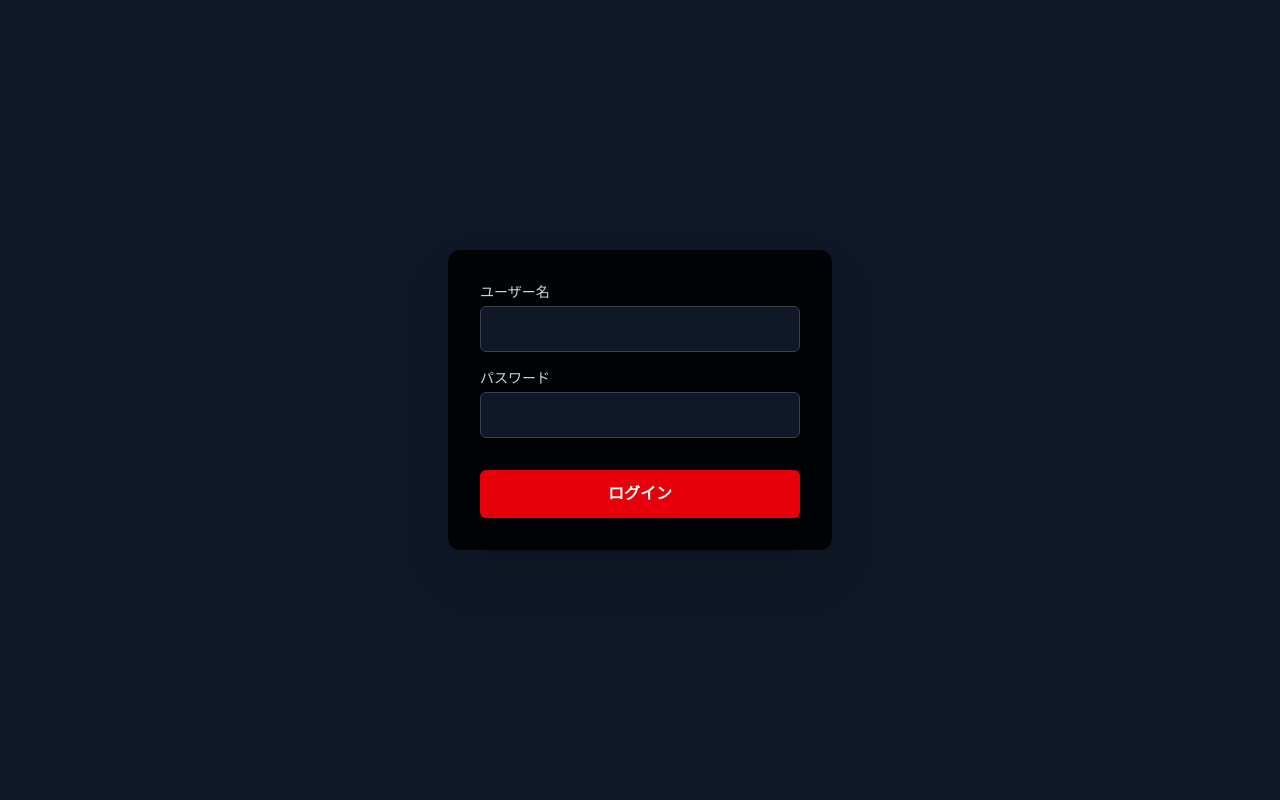
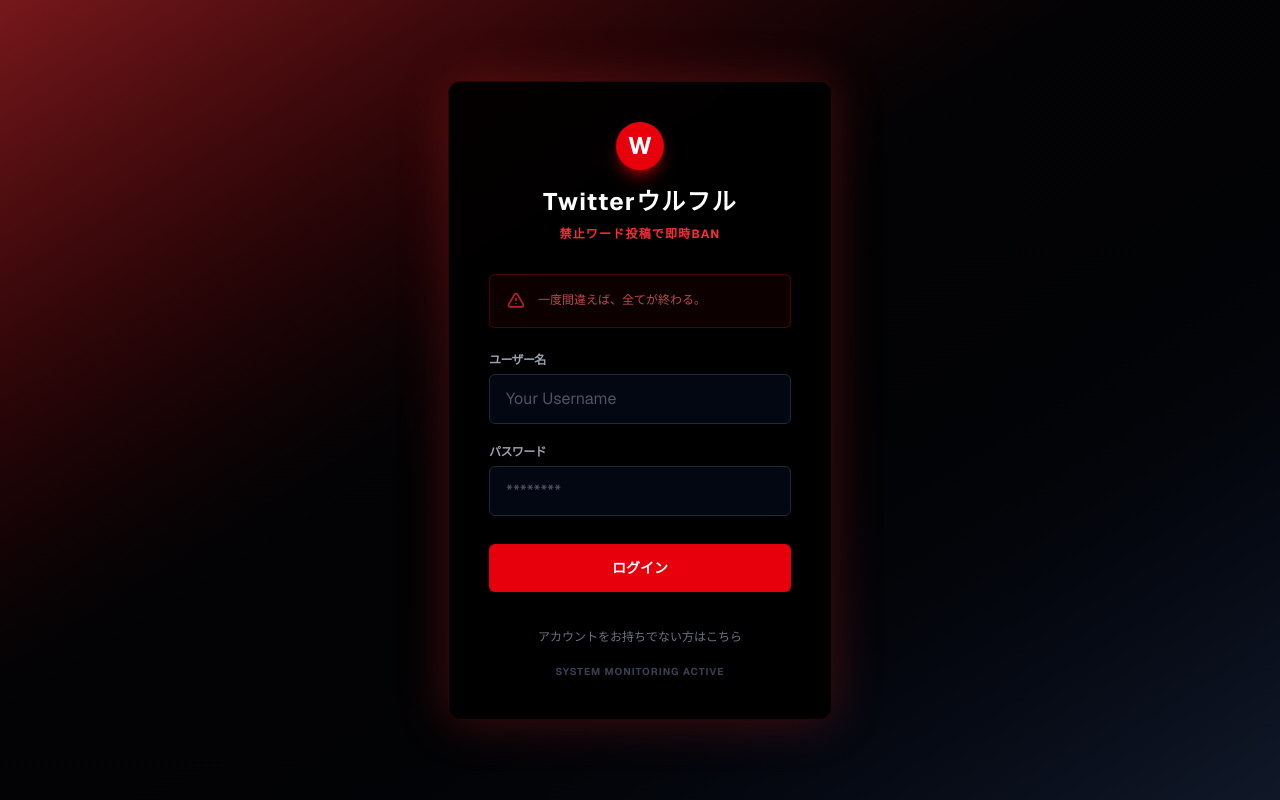
Before and after one commit to yuzuriha-nagi/geekcamp-vol16, a Next.js app in the folder frontend/: page /login in a window 1280 px wide. Built offline with nearby package versions, Linux system fonts and the light colour scheme.

Commit message:
ログイン処理

```diff
--- a/frontend/src/app/(auth)/login/page.tsx
+++ b/frontend/src/app/(auth)/login/page.tsx
@@ -1,72 +1,127 @@
-"use client"; // クライアントコンポーネントとして定義
+"use client";
 
 import { useState } from "react";
 import Image from "next/image";
-import { WarningIcon } from "@/app/components/icons/WarningIcon";
+
+// WarningIconをコンポーネント内で定義（インポートエラーを防ぐため）
+const WarningIcon = ({ className }: { className?: string }) => (
+  <svg className={className} fill="none" viewBox="0 0 24 24" stroke="currentColor">
+    <path strokeLinecap="round" strokeLinejoin="round" strokeWidth={2} d="M12 9v2m0 4h.01m-6.938 4h13.856c1.54 0 2.502-1.667 1.732-3L13.732 4c-.77-1.333-2.694-1.333-3.464 0L3.34 16c-.77 1.333.192 3 1.732 3z" />
+  </svg>
+);
 
 export default function Home() {
-  // 入力値を管理するためのステート
+  // ステート管理
   const [username, setUsername] = useState("");
   const [password, setPassword] = useState("");
 
-  const handleSubmit = async (e: React.FormEvent) => {
+const handleSubmit = async (e: React.FormEvent) => {
     e.preventDefault();
+    try {
+      // 相手の要望：userId, gameId, profileText の形式にする
+      const payload = {
+        userId: username,            // 入力されたユーザー名を userId として送る
+        gameId: "DEFAULT_ROOM",     // とりあえず固定値（必要なら入力欄を増やす）
+        profileText: `ユーザー:${username}。ログイン試行。`, // 属性データをまとめた文
+        password: password
+      };
 
-    try {
       const response = await fetch("http://localhost:3001/login", {
         method: "POST",
         headers: { "Content-Type": "application/json" },
-        body: JSON.stringify({ username, password }),
+        body: JSON.stringify(payload), // ここで新しい形式のデータを送る
       });
 
       const data = await response.json();
 
       if (response.ok) {
-        alert("ログイン成功！");
-        console.log(data);
+        alert("ログイン成功！ワードウルフの世界へようこそ。");
+        console.log("サーバーからの返答:", data);
       } else {
-        alert(`ログイン失敗: ${data.message}`);
+        alert(`アクセス拒否: ${data.message}`);
       }
     } catch (error) {
       console.error("通信エラー:", error);
-      alert("サーバーに接続できませんでした");
+      alert("サーバーが応答しません。");
     }
   };
 
   return (
-    <div className="flex min-h-screen items-center justify-center bg-gray-900 font-sans">
-      {/* ...背景などのコードは省略... */}
+    <div className="flex min-h-screen items-center justify-center bg-gray-900 font-sans relative overflow-hidden">
+      {/* 画面全体のグラデーション背景 */}
+      <div className="absolute inset-0 z-0 bg-gradient-to-br from-red-900 via-black to-gray-900 opacity-90"></div>
 
-      <main className="relative z-10 w-full max-w-sm rounded-xl bg-black/90 p-8 shadow-2xl backdrop-blur-sm">
-        {/* ...ロゴなどのコード... */}
+      {/* ログインカードコンテナ */}
+      <main className="relative z-10 w-full max-sm:mx-4 max-w-sm rounded-xl bg-black/90 p-8 shadow-[0_0_50px_rgba(220,38,38,0.3)] backdrop-blur-sm sm:p-10 border border-red-900/30">
 
-        <form className="flex flex-col gap-4" onSubmit={handleSubmit}>
+        {/* ヘッダー: ロゴとタイトル */}
+        <div className="flex flex-col items-center gap-2 mb-8">
+          <div className="w-12 h-12 bg-red-600 rounded-full flex items-center justify-center mb-2 shadow-lg shadow-red-600/50">
+            <span className="text-2xl font-bold text-white">W</span>
+          </div>
+          <h1 className="text-2xl font-bold text-white tracking-wider">
+            Twitterウルフル
+          </h1>
+          <p className="text-xs text-red-500 font-bold uppercase tracking-widest">
+            禁止ワード投稿で即時BAN
+          </p>
+        </div>
+
+        {/* 警告メッセージ */}
+        <div className="flex items-center gap-3 rounded-md bg-red-700/10 p-4 text-xs text-red-400 border border-red-700/50 mb-6 animate-pulse">
+          <WarningIcon className="w-5 h-5 text-red-500 flex-shrink-0" />
+          <span className="font-medium leading-tight">
+            一度間違えば、全てが終わる。
+          </span>
+        </div>
+
+        {/* フォームセクション */}
+        <form className="flex flex-col gap-5" onSubmit={handleSubmit}>
           <div>
-            <label className="block text-sm font-medium text-gray-300 mb-1">ユーザー名</label>
+            <label className="block text-xs font-bold text-gray-400 mb-1.5 uppercase tracking-tighter">
+              ユーザー名
+            </label>
             <input
               type="text"
               value={username}
               onChange={(e) => setUsername(e.target.value)}
-              className="w-full rounded-md border border-gray-700 bg-gray-900 px-4 py-2.5 text-white"
+              placeholder="Your Username"
+              className="w-full rounded-md border border-gray-800 bg-gray-950 px-4 py-3 text-white placeholder-gray-600 focus:border-red-600 focus:ring-1 focus:ring-red-600 transition-all outline-none"
               required
             />
           </div>
 
           <div>
-            <label className="block text-sm font-medium text-gray-300 mb-1">パスワード</label>
+            <label className="block text-xs font-bold text-gray-400 mb-1.5 uppercase tracking-tighter">
+              パスワード
+            </label>
             <input
               type="password"
               value={password}
               onChange={(e) => setPassword(e.target.value)}
-              className="w-full rounded-md border border-gray-700 bg-gray-900 px-4 py-2.5 text-white"
+              placeholder="********"
+              className="w-full rounded-md border border-gray-800 bg-gray-950 px-4 py-3 text-white placeholder-gray-600 focus:border-red-600 focus:ring-1 focus:ring-red-600 transition-all outline-none"
               required
             />
           </div>
 
-          <button type="submit" className="mt-4 w-full rounded-md bg-red-600 py-3 font-semibold text-white hover:bg-red-700">
+          <button
+            type="submit"
+            className="mt-2 w-full rounded-md bg-red-600 py-3.5 text-sm font-black text-white transition-all hover:bg-red-700 hover:shadow-[0_0_20px_rgba(220,38,38,0.5)] active:scale-95"
+          >
             ログイン
           </button>
         </form>
+
+        {/* フッターリンク */}
+        <div className="mt-8 text-center">
+          <a href="#" className="text-xs text-gray-500 hover:text-red-500 transition-colors">
+            アカウントをお持ちでない方はこちら
+          </a>
+          <p className="mt-4 text-[10px] text-gray-700 uppercase tracking-widest font-bold">
+            System Monitoring Active
+          </p>
+        </div>
       </main>
     </div>
   );
```
Also changed, not shown: 1 other file (tests, documents, lock files or other folders).
